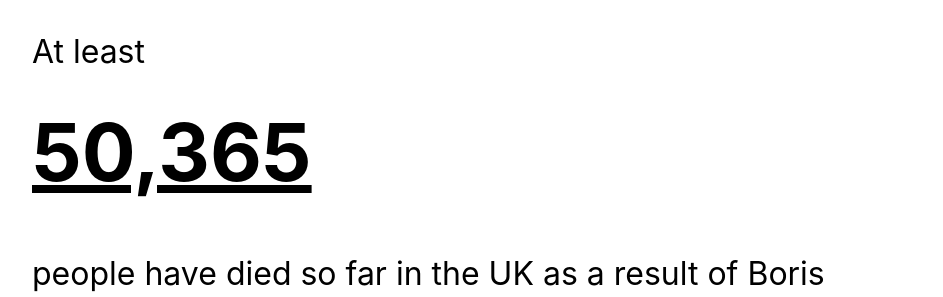
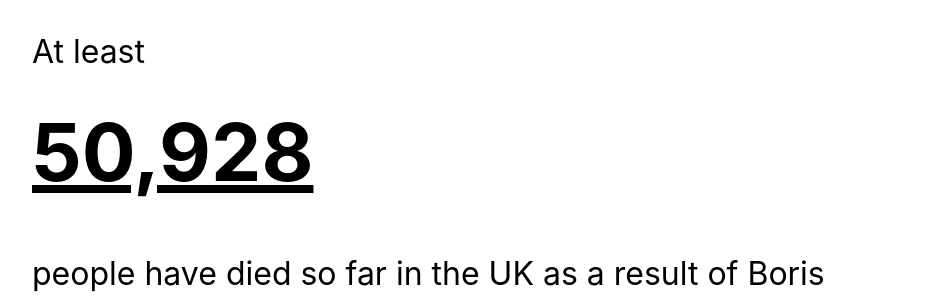
Before and after one commit to jacquescorbytuech/Boris-Johnson, a Jekyll site: the page built from index.html, in a window 1280 px wide. Shown: the top 297 px of the page, without its empty margins (168-1111 px from the left). Built offline with Jekyll 4.4.1, drawn with Linux system fonts in a browser that asks for light colours.

Commit message:
Update index.html

```diff
--- a/index.html
+++ b/index.html
@@ -3,7 +3,7 @@
 ---
 
 <p>At least</p>
-<h1>50,365</h1>
+<h1>50,928</h1>
 <p>people have died so far in the UK as a result of Boris Johnson and his government's incompetent handling of the Covid-19 crisis.</p>
 <p>According to the Financial Times and data from the Office of National Statistics, this number is likely to be <a href="https://www.ft.com/content/3c53ab12-d859-4ceb-b262-f6a0221ca129">significantly higher</a>.</p>
 <p>Still happy to have this idiot leading the country?</p>
```
